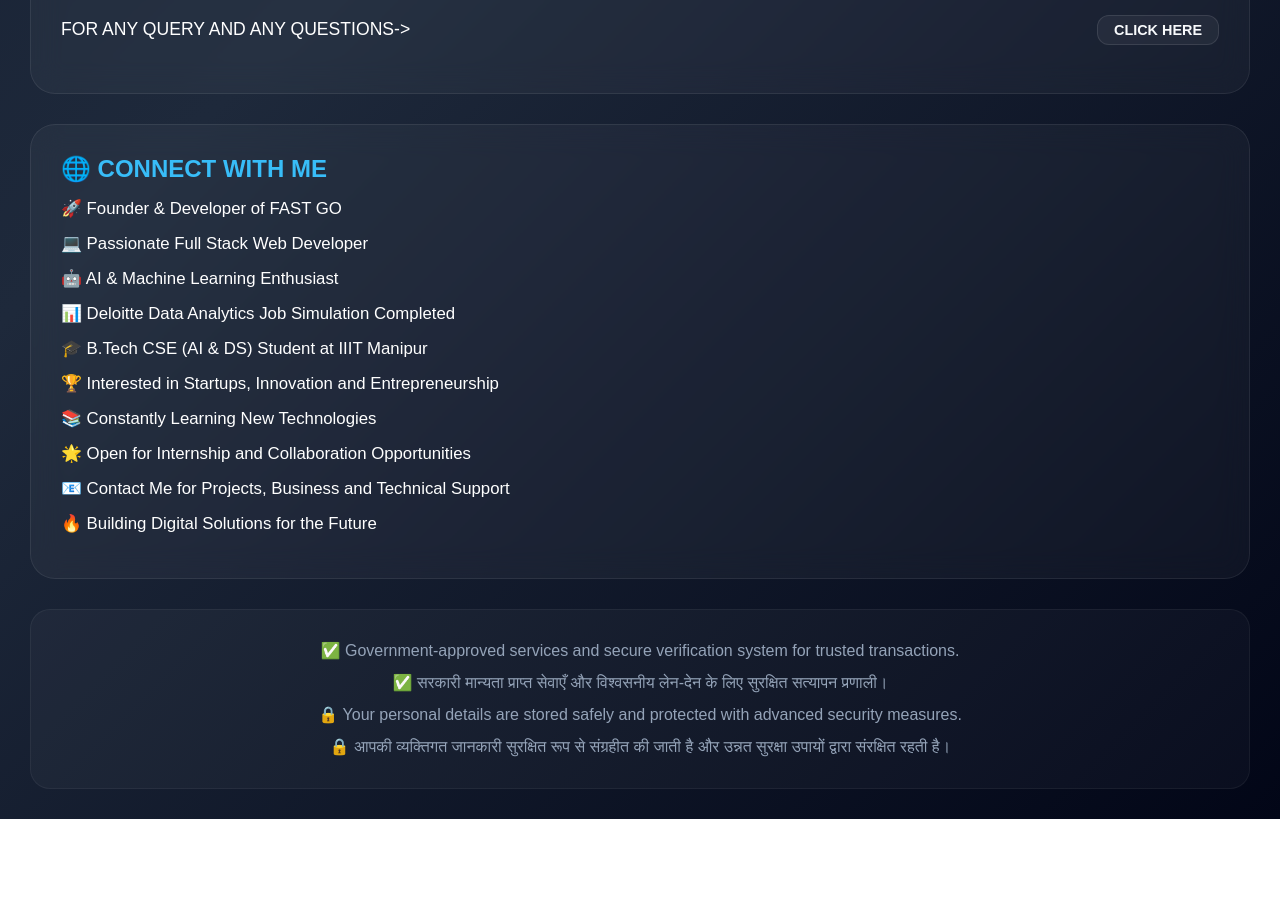
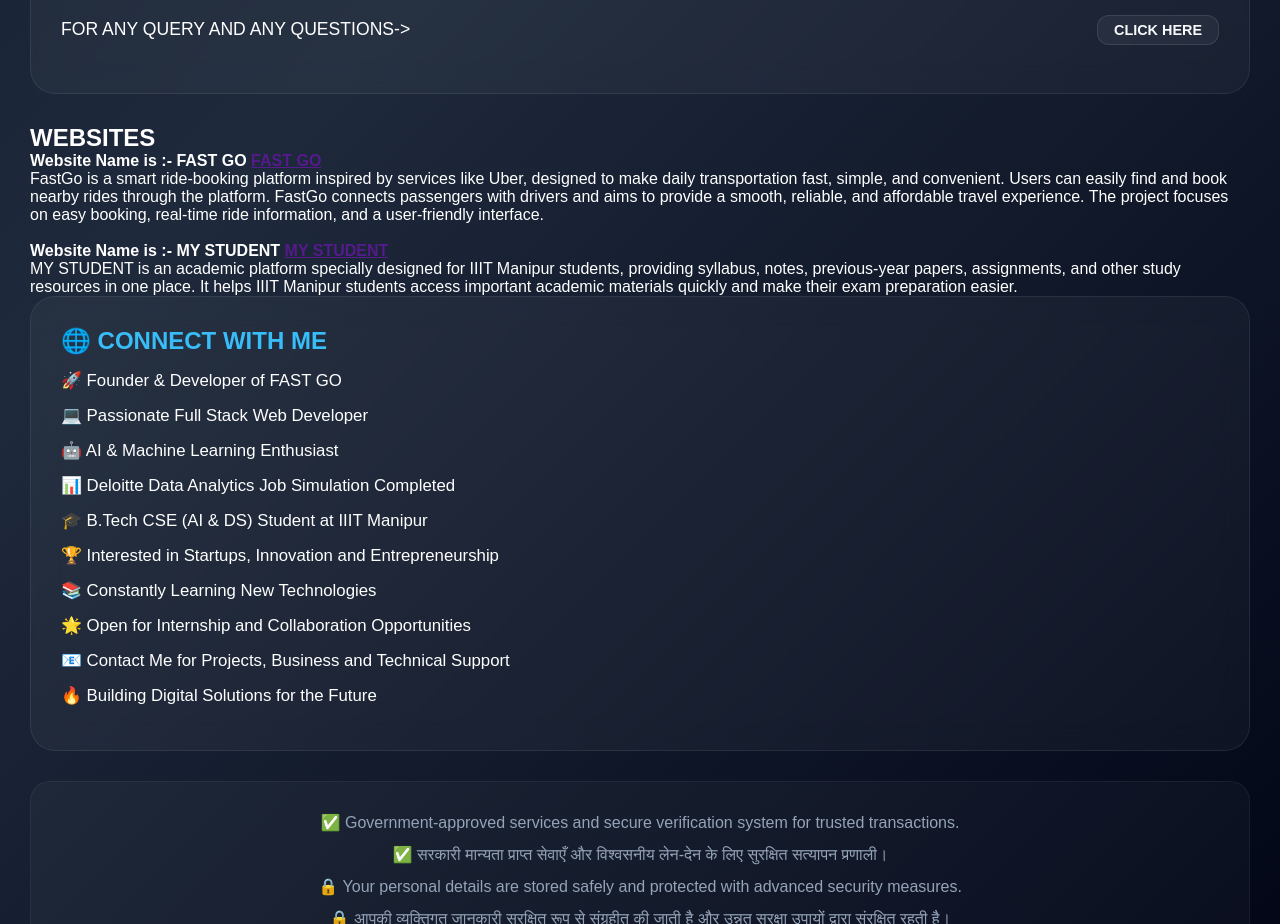
Before and after one commit to khkhrrohit-max/dashboard, a plain HTML site: page index.html in a window 1280 px wide. Shown: the part 1452-2376 px from the top of the page. Before the commit the page ends 2271 px from the top, so only its background shows below. Drawn offline with Linux system fonts and the light colour scheme.

Commit message:
Enhance index.html with new content and links
Updated index.html to include additional website details and social channels.

```diff
--- a/index.html
+++ b/index.html
@@ -62,7 +62,19 @@
     <p><i class="fa-solid fa-trophy"></i>Achievements(All Certicates)<a href="certificate.html">CHECHK</a></p>
     <p>FOR ANY QUERY AND ANY QUESTIONS-> <a href="information.html">CLICK HERE</a></p>
 </div>
-<div>
+<div class ="website">
+    <h2>WEBSITES</h2>
+    <h4>Website Name is :- FAST GO <a href ="">FAST GO</a> </h4>
+    <P>FastGo is a smart ride-booking platform inspired by services like Uber, designed to make daily transportation fast, simple, and convenient.
+Users can easily find and book nearby rides through the platform.
+FastGo connects passengers with drivers and aims to provide a smooth, reliable, and affordable travel experience.
+The project focuses on easy booking, real-time ride information, and a user-friendly interface.</P>
+    <br>
+    <h4>Website Name is :- MY STUDENT <a href ="">MY STUDENT</a> </h4>
+    <p>MY STUDENT is an academic platform specially designed for IIIT Manipur students, providing syllabus, notes, previous-year papers, assignments, and other study resources in one place.
+It helps IIIT Manipur students access important academic materials quickly and make their exam preparation easier.</p>
+
+
 
 </div>
 <div id="another">
```
